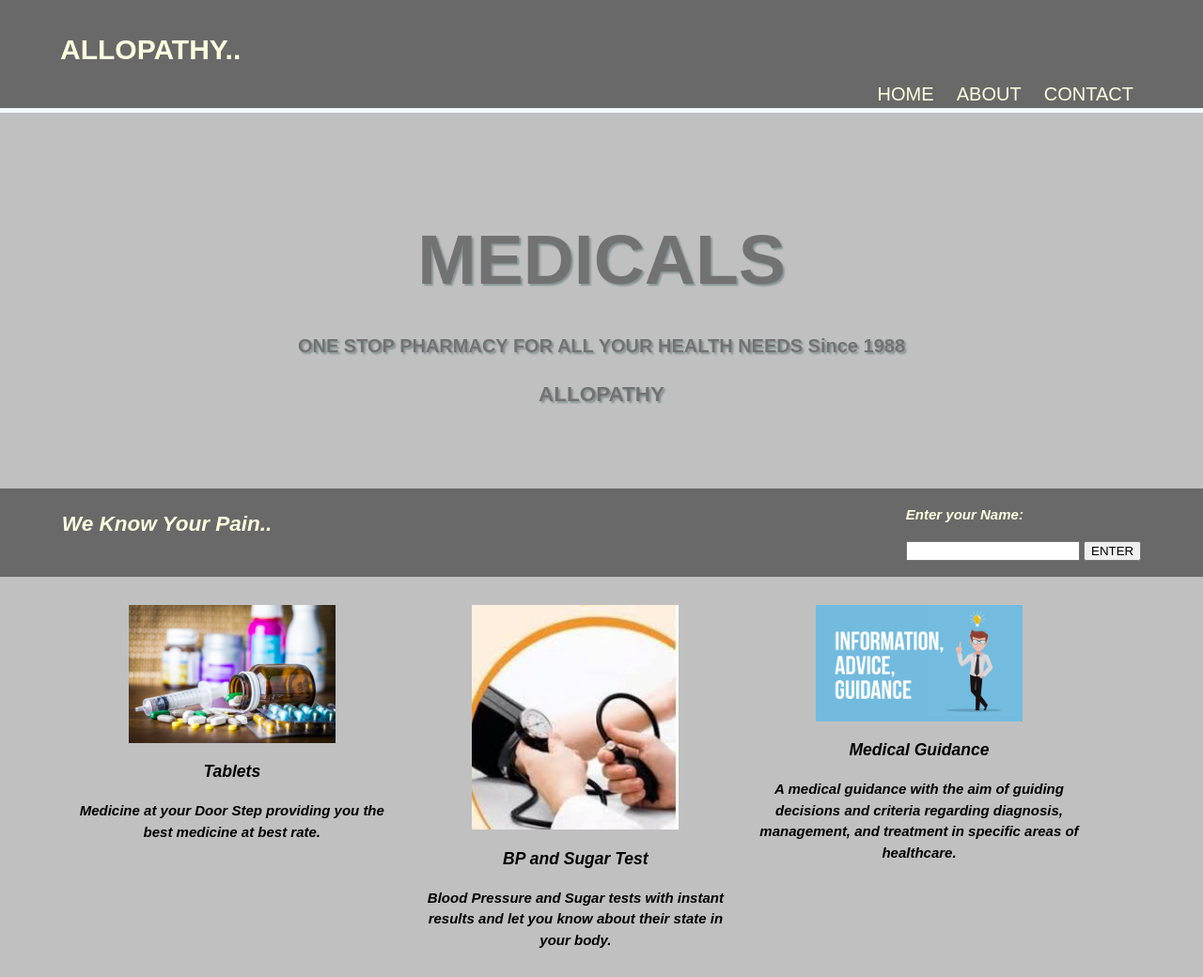
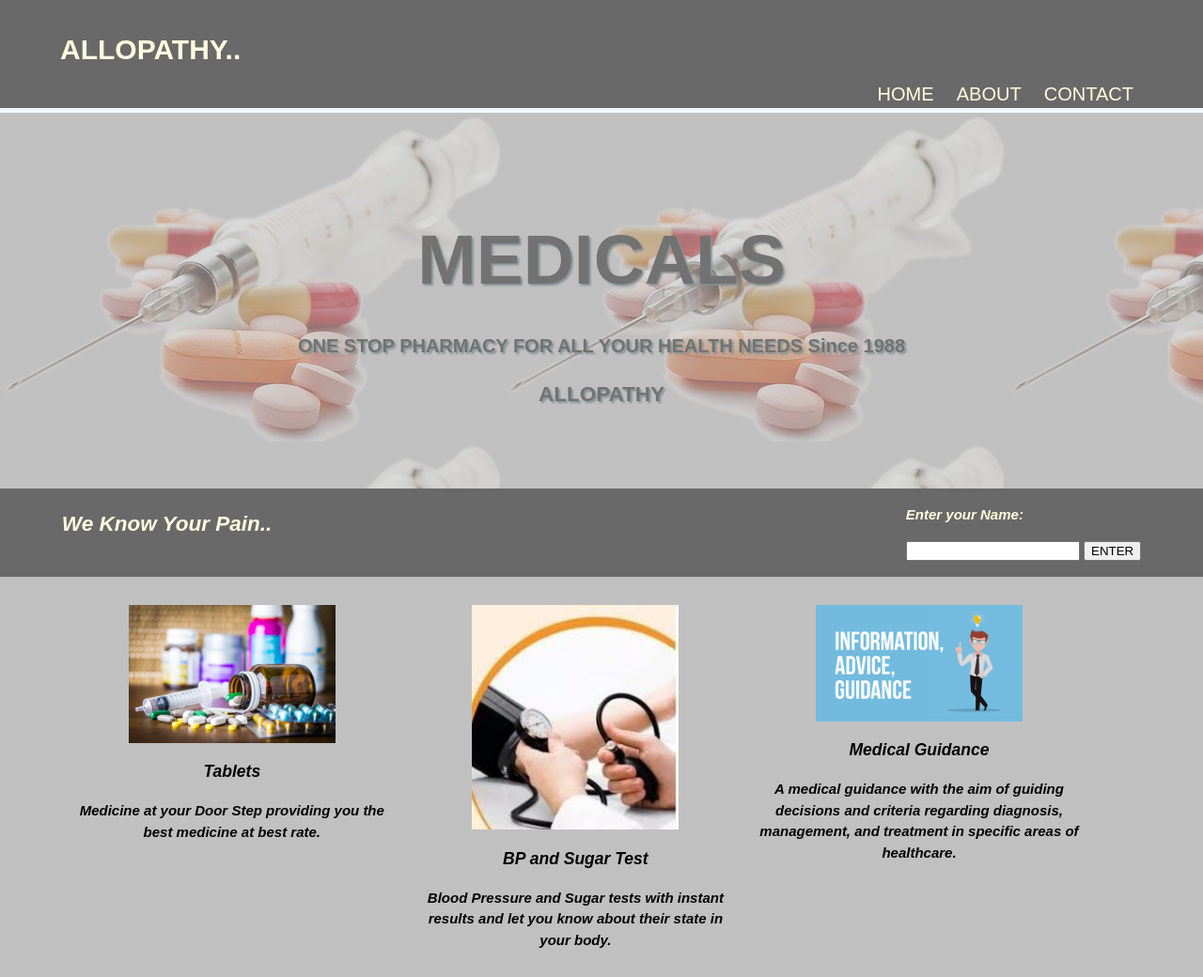
Before and after one commit to VarshiniGiri/Webpractice, a plain HTML site: page Index.html in a window 1280 px wide. Shown: the top 1040 px of the page at 94% size. Drawn offline with Linux system fonts and the light colour scheme; files whose address does not match are found by name.

Commit message:
Update style.css

```diff
--- a/css/style.css
+++ b/css/style.css
@@ -56,7 +56,7 @@ header a:hover{
 	font size:30em;
 	font:Arial; Helvetica,sans-serif;
 	color:Black;
-	background:url('../img/dr.png');no-repeat:0 500px;opacity:0.4;text-shadow:2px 2px 2px darkslategrey;
+	background:url('../image/dr.png');no-repeat:0 500px;opacity:0.4;text-shadow:2px 2px 2px darkslategrey;
 	text-align:center;
 	text-background-color:silver;
 
```
